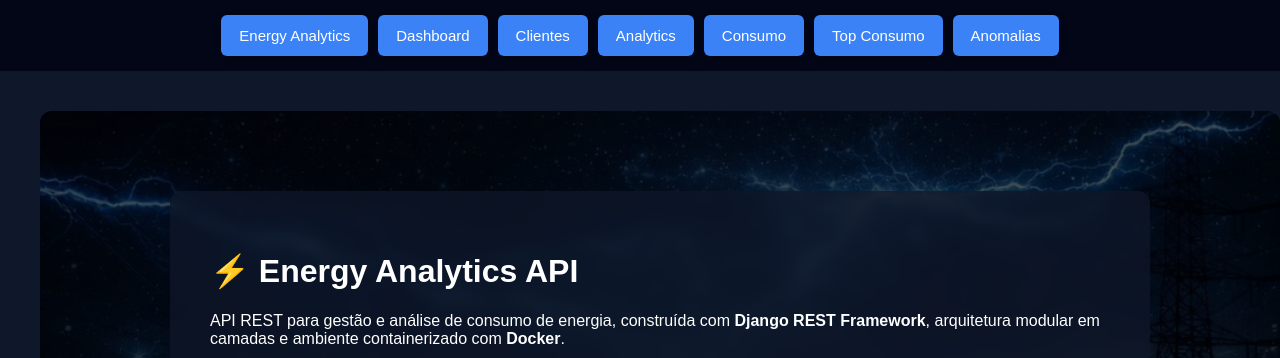
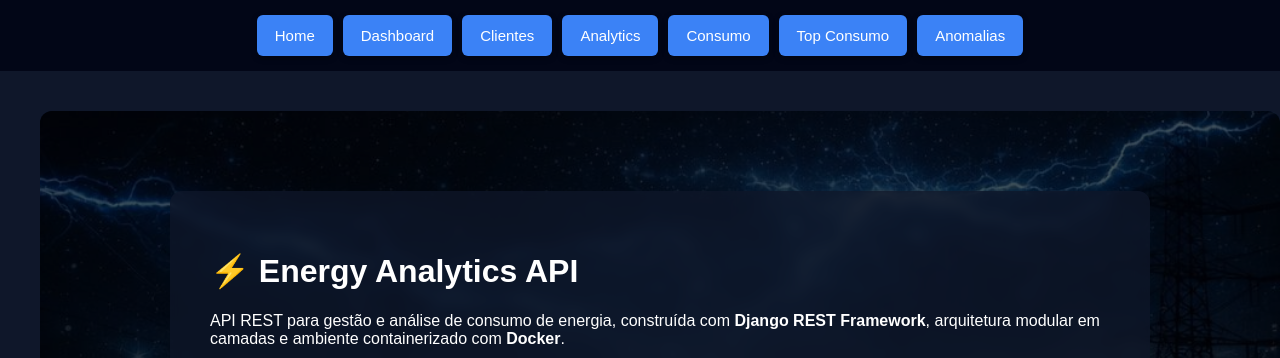
Before and after one commit to Lussandrorj2/energy-analytics-api, a Django app: page / in a window 1280 px wide. Shown: the part 62-420 px from the top of the page. Run offline with Django 5.2, Linux system fonts and the light colour scheme.

Commit message:
fix: update names home and analystic

```diff
--- a/config/templates/base.html
+++ b/config/templates/base.html
@@ -234,7 +234,7 @@
 
     <div class="menu">
 
-        <a href="/">Energy Analytics</a>
+        <a href="/">Home</a>
         <a href="/dashboard/">Dashboard</a>
         <a href="/clientes-view/">Clientes</a>
         <a href="/analytics/">Analytics</a>
--- a/config/templates/home.html
+++ b/config/templates/home.html
@@ -2,7 +2,7 @@
 {% load static %}
 
 {% block title %}
-Home
+Energy Analytics
 {% endblock %}
 
 {% block content %}
```
